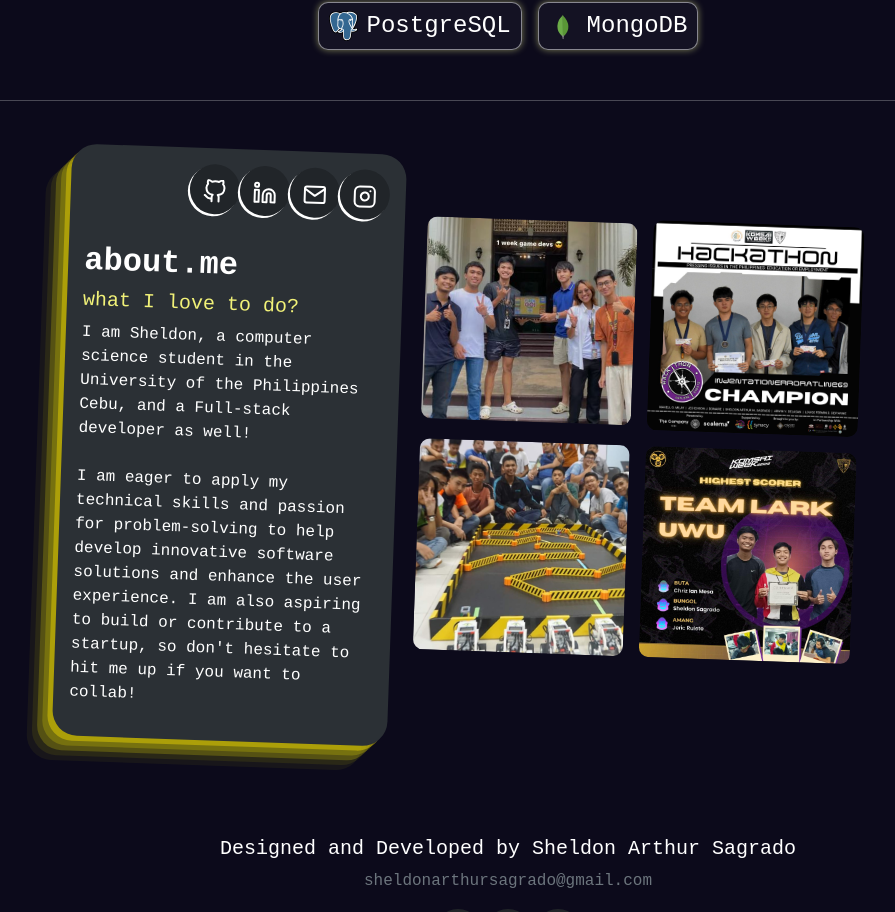
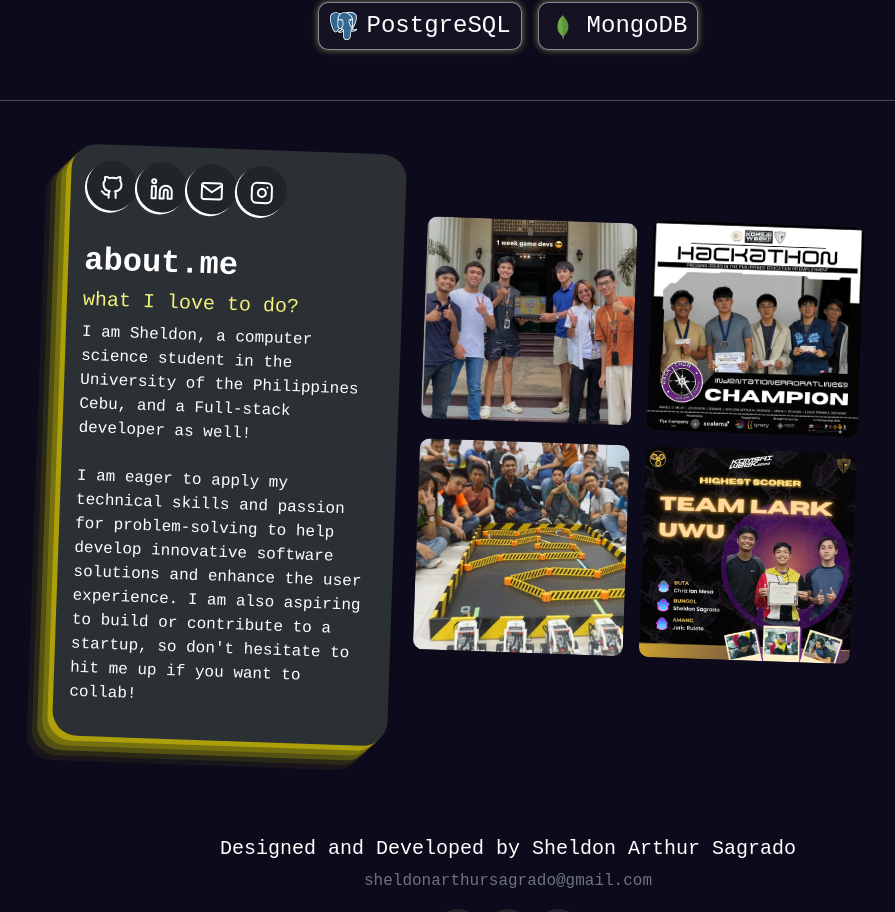
Before and after one commit to cup-noodlehS/portfolio-v2, a Vue app: page / in a window 1280 px wide. Shown: the part 4815-5727 px from the top of the page, without its empty margins (132-1027 px from the left). Built offline with nearby package versions, Linux system fonts and the light colour scheme.

Commit message:
change alignment

```diff
--- a/src/components/index/about.vue
+++ b/src/components/index/about.vue
@@ -2,7 +2,7 @@
   <div class="d-flex container-fluid my-5" id="about">
     <div class="row justify-content-center">
       <div class="about-content col-12 col-lg-6">
-        <div class="d-flex justify-content-end mb-3">
+        <div class="d-flex mb-3">
           <a href="https://github.com/cup-noodlehS" target="_blank">
             <Button class="button-2">
               <img src="images/github.svg" alt="" class="pt-1" />
```
